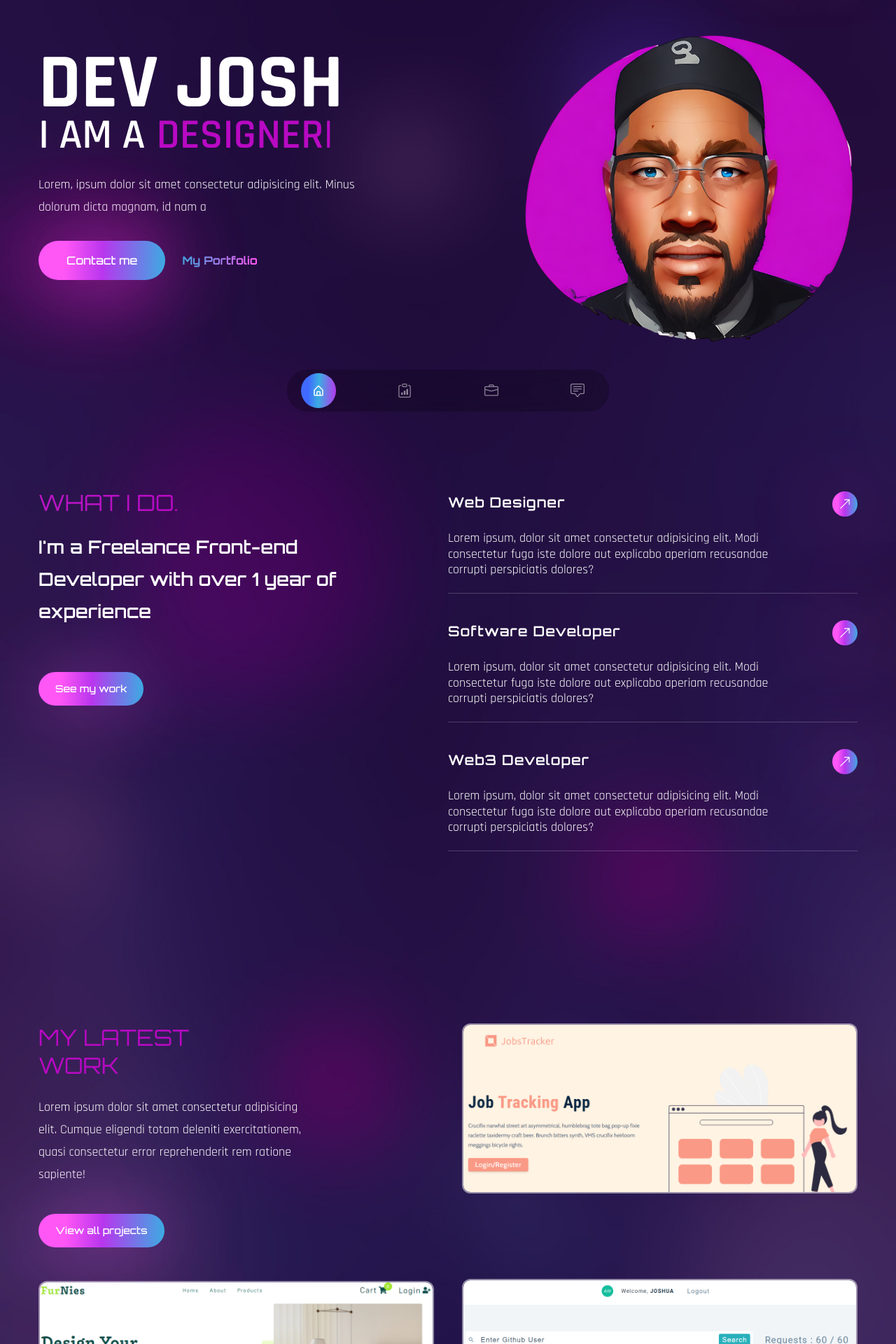
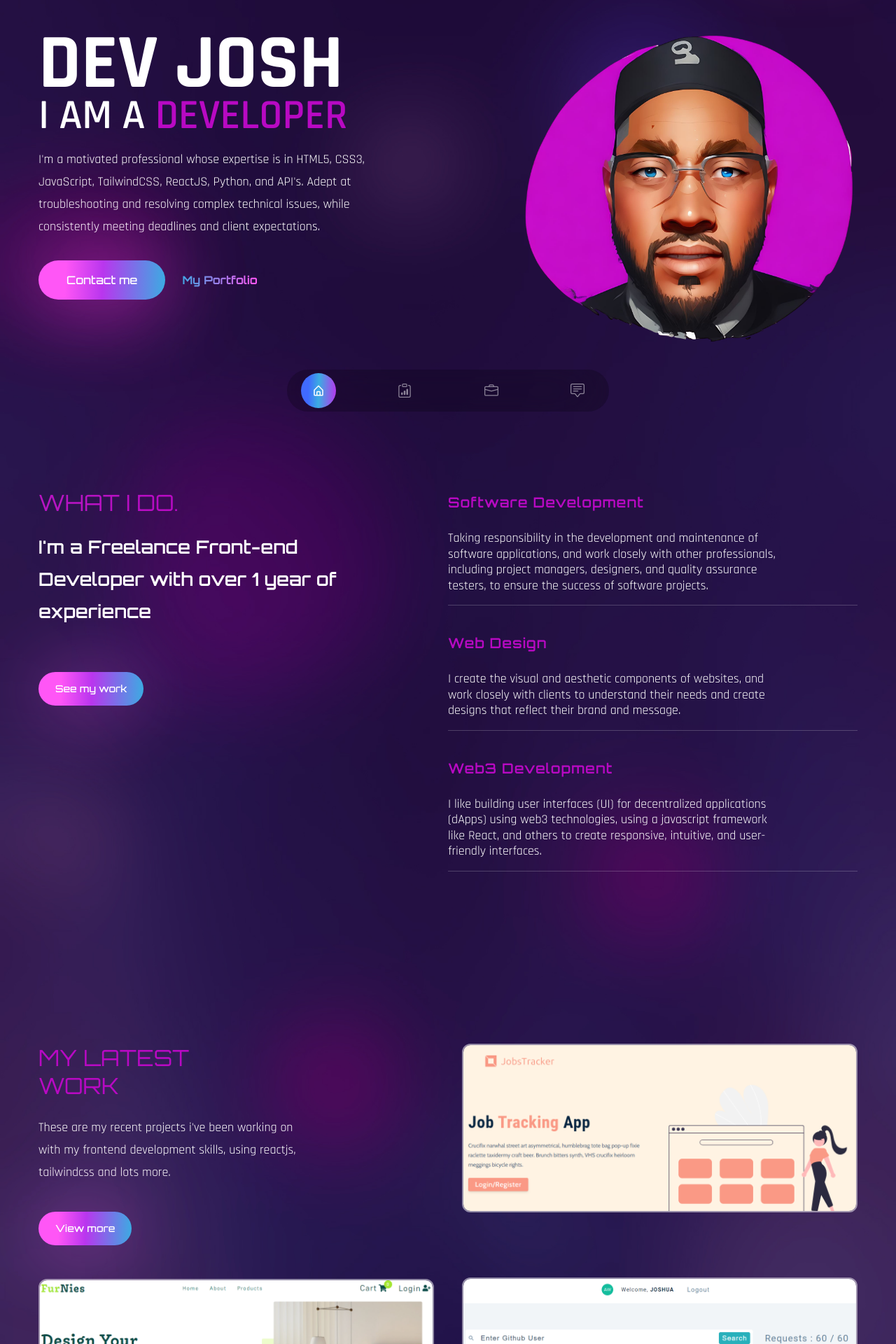
Before and after one commit to Joshaw-k/KoniesJay, a React (Vite) app: page / in a window 1280 px wide. Shown: the part 180-2100 px from the top of the page at 70% size. Built offline with nearby package versions, Linux system fonts and the light colour scheme; a web font is replaced by a local one.

Commit message:
removed all the lorem ipsum texts with english texts

```diff
--- a/src/components/Banner.jsx
+++ b/src/components/Banner.jsx
@@ -35,16 +35,10 @@ const Banner = () => {
               initial="hidden"
               whileInView={'show'}
               viewport={{ once: false, amount: 0.7 }}
-              className="mb-6 text-[36px] lg:text-[60px] font-secondary font-semibold uppercase leading-[1]"
+              className="mb-4 text-[36px] lg:text-[60px] font-secondary font-semibold uppercase leading-[1]"
             >
-              <span className="text-white mr-4">I am a</span>
-              <TypeAnimation
-                sequence={['Designer', 2000, 'Developer', 2000]}
-                speed={50}
-                className="text-accent"
-                wrapper="span"
-                repeat={Infinity}
-              />
+              <p className="text-white mr-4">I am a <span className="text-accent">Developer</span></p>
+
             </motion.div>
             <motion.p
               variants={fadeIn('up', 0.5)}
@@ -53,8 +47,7 @@ const Banner = () => {
               viewport={{ once: false, amount: 0.7 }}
               className="mb-8 max-w-lg mx-auto lg:mx-0"
             >
-              Lorem, ipsum dolor sit amet consectetur adipisicing elit. Minus
-              dolorum dicta magnam, id nam a
+              I'm a motivated professional whose expertise is in HTML5, CSS3, JavaScript, TailwindCSS, ReactJS, Python, and API's. Adept at troubleshooting and resolving complex technical issues, while consistently meeting deadlines and client expectations.
             </motion.p>
             <motion.div
               variants={fadeIn('up', 0.6)}
@@ -68,7 +61,7 @@ const Banner = () => {
                   Contact me
                 </Link>
               </button>
-              <Link to="work" smooth={true} className="text-gradient btn-link">
+              <Link to="work" smooth={true} className="text-gradient btn-link cursor-pointer">
                 My Portfolio
               </Link>
             </motion.div>
--- a/src/components/Header.jsx
+++ b/src/components/Header.jsx
@@ -1,6 +1,7 @@
 import React from 'react'
 // images
 import Logo from '../assets/logo.svg'
+import { Link } from 'react-scroll'
 
 const Header = () => {
   return (
@@ -15,7 +16,7 @@ const Header = () => {
             <h1 className="text-3xl font-semibold">JOSH</h1>
           </a>
           {/* button */}
-          <button className="btn btn-sm">Work with me</button>
+          <button className="btn btn-sm"><Link to="contact" smooth={true}>Work with me</Link></button>
         </div>
       </div>
     </header>
--- a/src/components/Services.jsx
+++ b/src/components/Services.jsx
@@ -5,23 +5,21 @@ import { BsArrowUpRight } from 'react-icons/bs'
 import { motion } from 'framer-motion'
 // variants
 import { fadeIn } from '../variants'
+import { Link } from 'react-scroll'
 
 // services data
 const services = [
   {
-    name: 'Web Designer',
-    desc: 'Lorem ipsum, dolor sit amet consectetur adipisicing elit. Modi consectetur fuga iste dolore aut explicabo aperiam recusandae corrupti perspiciatis dolores?',
-    link: 'Learn more',
+    name: 'Software Development',
+    desc: 'Taking responsibility in the development and maintenance of software applications, and work closely with other professionals, including project managers, designers, and quality assurance testers, to ensure the success of software projects.'
   },
   {
-    name: 'Software Developer',
-    desc: 'Lorem ipsum, dolor sit amet consectetur adipisicing elit. Modi consectetur fuga iste dolore aut explicabo aperiam recusandae corrupti perspiciatis dolores?',
-    link: 'Learn more',
+    name: 'Web Design',
+    desc: 'I create the visual and aesthetic components of websites, and work closely with clients to understand their needs and create designs that reflect their brand and message.'
   },
   {
-    name: 'Web3 Developer',
-    desc: 'Lorem ipsum, dolor sit amet consectetur adipisicing elit. Modi consectetur fuga iste dolore aut explicabo aperiam recusandae corrupti perspiciatis dolores?',
-    link: 'Learn more',
+    name: 'Web3 Development',
+    desc: 'I like building user interfaces (UI) for decentralized applications (dApps) using web3 technologies, using a javascript framework like React, and others to create responsive, intuitive, and user-friendly interfaces.'
   },
 ]
 
@@ -42,7 +40,7 @@ const Services = () => {
             <h3 className="h3 max-w-[455px] mb-16">
               I'm a Freelance Front-end Developer with over 1 year of experience
             </h3>
-            <button className="btn btn-sm">See my work</button>
+            <button className="btn btn-sm"><a  href="https://github.com/Joshaw-k" target="_blank">See my work</a></button>
           </motion.div>
           {/* services */}
           <motion.div
@@ -54,26 +52,19 @@ const Services = () => {
           >
             {/* services list */}
             {services.map((service, index) => {
-              const { name, desc, link } = service
+              const { name, desc } = service
               return (
                 <div
                   key={index}
-                  className="border-b border-white/20 h-[146px] mb-[38px] flex"
+                  className="border-b border-white/20 mb-[38px] flex pb-4"
                 >
                   <div className="max-w-[476px]">
-                    <h4 className="text-[20px] tracking-wider font-primary font-semibold mb-6">
+                    <h4 className="text-[20px] tracking-wider font-primary font-semibold mb-6 text-accent">
                       {name}
                     </h4>
                     <p className="font-secondary leading-tight">{desc}</p>
                   </div>
-                  <div className="flex flex-col flex-1 items-end">
-                    <a
-                      href="#"
-                      className="btn w-9 h-9 mb-[42px] flex justify-center items-center"
-                    >
-                      <BsArrowUpRight />
-                    </a>
-                  </div>
+
                 </div>
               )
             })}
--- a/src/components/Work.jsx
+++ b/src/components/Work.jsx
@@ -13,6 +13,7 @@ import Img6 from '../assets/portfolio-img-6.png'
 import Img7 from '../assets/portfolio-img-7.png'
 import Img8 from '../assets/portfolio-img-8.png'
 import Img9 from '../assets/portfolio-img-9.png'
+import { Link } from 'react-scroll'
 const Work = () => {
   return (
     <>
@@ -32,11 +33,9 @@ const Work = () => {
                   My Latest <br /> Work
                 </h2>
                 <p className="max-w-sm mb-10">
-                  Lorem ipsum dolor sit amet consectetur adipisicing elit.
-                  Cumque eligendi totam deleniti exercitationem, quasi
-                  consectetur error reprehenderit rem ratione sapiente!
+                  These are my recent projects i've been working on with my frontend development skills, using reactjs, tailwindcss and lots more.
                 </p>
-                <button className="btn btn-sm">View all projects</button>
+                <button className="btn btn-sm"><Link smooth={true} spy={true} to='moreProjects'>View more</Link></button>
               </div>
               {/* image */}
               <div className="group relative overflow-hidden border-2 border-white/50 rounded-xl h-60">
@@ -72,7 +71,7 @@ const Work = () => {
               className="flex-1 flex flex-col gap-y-10 justify-between"
             >
               {/* image */}
-              <div className="group relative overflow-hidden border-2 border-white/50 rounded-xl h-2/5">
+              <div className="group relative overflow-hidden border-2 border-white/50 rounded-xl h-[42%]">
                 {/* overlay */}
                 <div className="group-hover:bg-black/70 w-full h-full absolute z-40 transition-all duration-300"></div>
                 {/* img */}
@@ -97,7 +96,7 @@ const Work = () => {
                 </div>
               </div>
               {/* image */}
-              <div className="group relative overflow-hidden border-2 border-white/50 rounded-xl  h-2/5">
+              <div className="group relative overflow-hidden border-2 border-white/50 rounded-xl  h-[42%]">
                 {/* overlay */}
                 <div className="group-hover:bg-black/70 w-full h-full absolute z-40 transition-all duration-300"></div>
                 {/* img */}
@@ -125,7 +124,7 @@ const Work = () => {
           </div>
         </div>
       </section>
-      <section className="section">
+      <section className="section" id="moreProjects">
         <div className="container mx-auto">
           <div className="grid grid-cols-1 gap-y-10">
             <motion.h2
@@ -135,7 +134,7 @@ const Work = () => {
               viewport={{ once: false, amount: 0.3 }}
               className="h2 leading-tight text-accent text-center"
             >
-              Mini Projects
+              More Projects
             </motion.h2>
             <div className="flex flex-col gap-y-10">
               <motion.div
```
Also changed, not shown: 1 other file (tests, documents, lock files or other folders).
